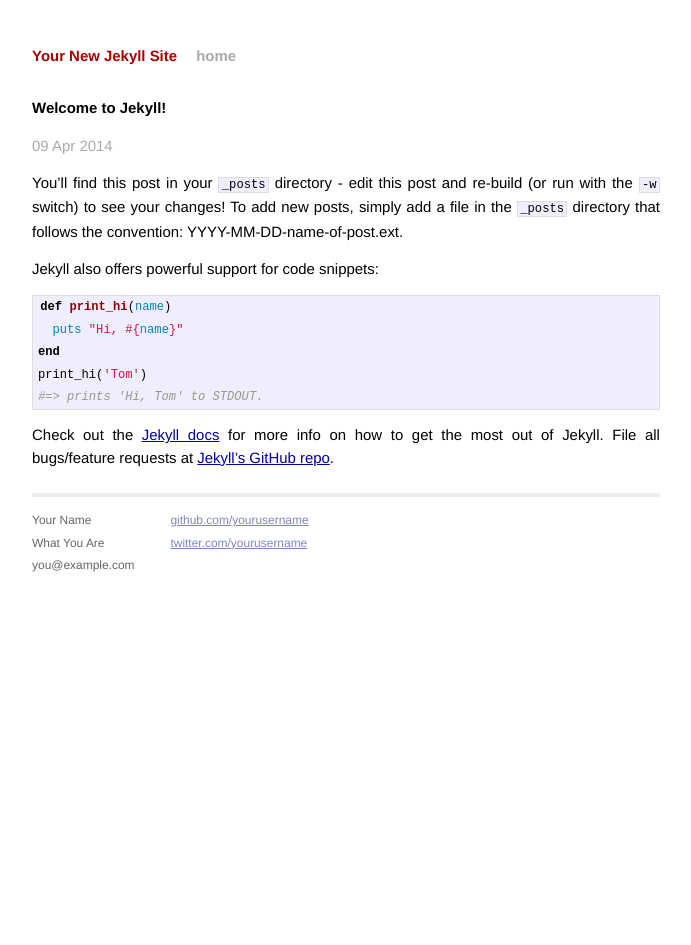
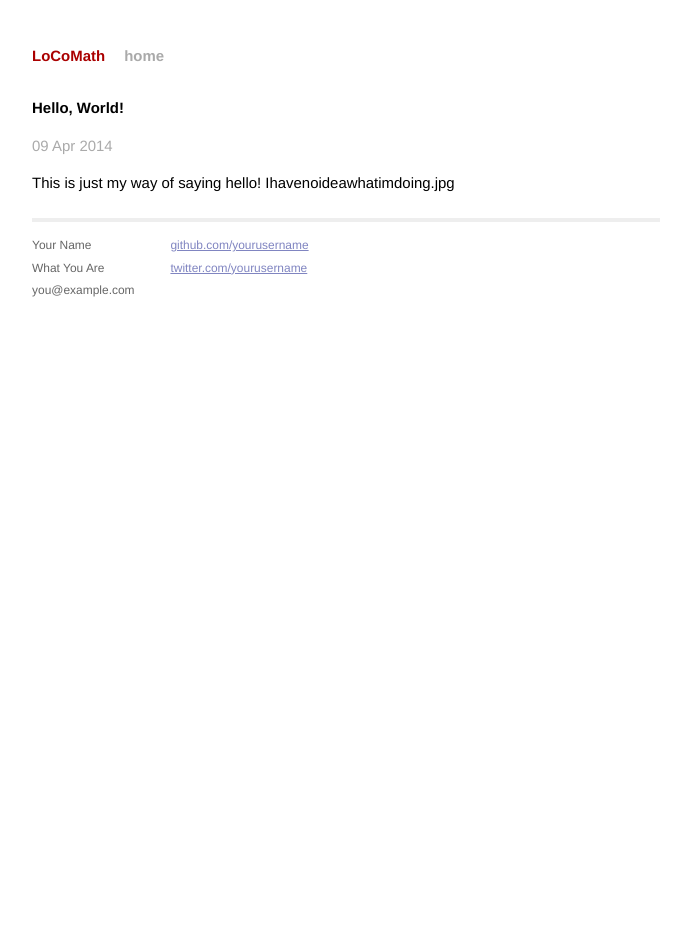
Before and after one commit to wbkboyer/wbkboyer.github.io, a Jekyll site: the page built from _posts/2014-04-09-welcome-to-jekyll.markdown, in a window 1280 px wide. Shown: the whole page, without its empty margins (294-985 px from the left). Built offline with Jekyll 4.4.1, drawn with Linux system fonts in a browser that asks for light colours; Markdown is read by kramdown in place of the engine named in the settings.

Commit message:
lets try ththis

```diff
--- a/_config.yml
+++ b/_config.yml
@@ -1,3 +1,3 @@
-name: Your New Jekyll Site
+name: LoCoMath
 markdown: redcarpet
 pygments: true
--- a/_posts/2014-04-09-welcome-to-jekyll.markdown
+++ b/_posts/2014-04-09-welcome-to-jekyll.markdown
@@ -1,24 +1,7 @@
 ---
 layout: post
-title:  "Welcome to Jekyll!"
+title: Hello, World!
 date:   2014-04-09 17:01:16
-categories: jekyll update
+categories: justnewbiethings
 ---
-
-You'll find this post in your `_posts` directory - edit this post and re-build (or run with the `-w` switch) to see your changes!
-To add new posts, simply add a file in the `_posts` directory that follows the convention: YYYY-MM-DD-name-of-post.ext.
-
-Jekyll also offers powerful support for code snippets:
-
-{% highlight ruby %}
-def print_hi(name)
-  puts "Hi, #{name}"
-end
-print_hi('Tom')
-#=> prints 'Hi, Tom' to STDOUT.
-{% endhighlight %}
-
-Check out the [Jekyll docs][jekyll] for more info on how to get the most out of Jekyll. File all bugs/feature requests at [Jekyll's GitHub repo][jekyll-gh].
-
-[jekyll-gh]: https://github.com/mojombo/jekyll
-[jekyll]:    http://jekyllrb.com
+This is just my way of saying hello! Ihavenoideawhatimdoing.jpg
--- a/index.html
+++ b/index.html
@@ -1,6 +1,6 @@
 ---
 layout: default
-title: Your New Jekyll Site
+title: LoCoMath - A love story
 ---
 
 <div id="home">
```
